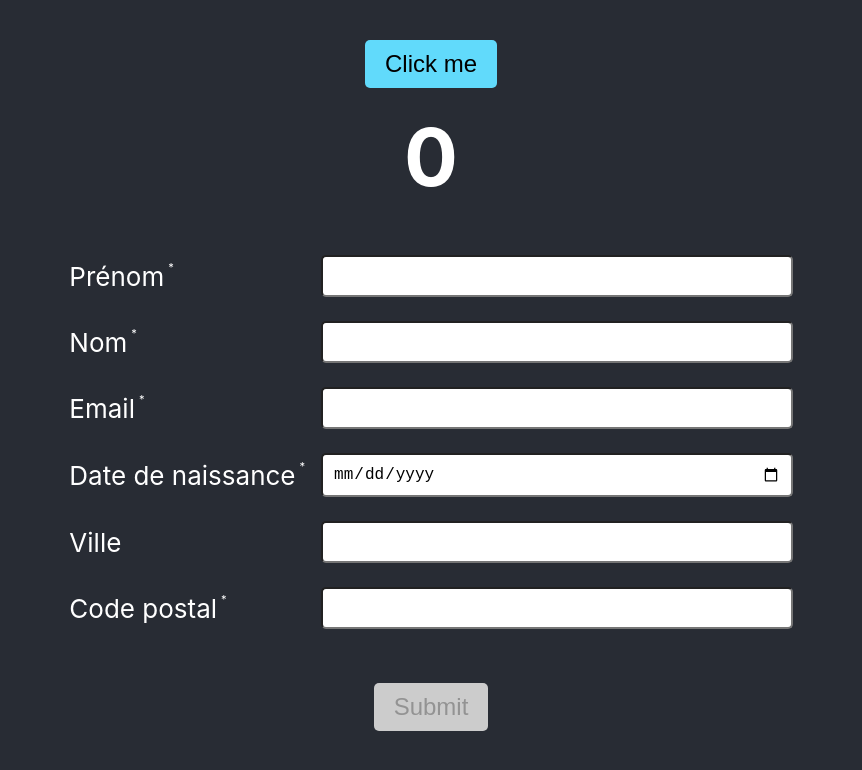
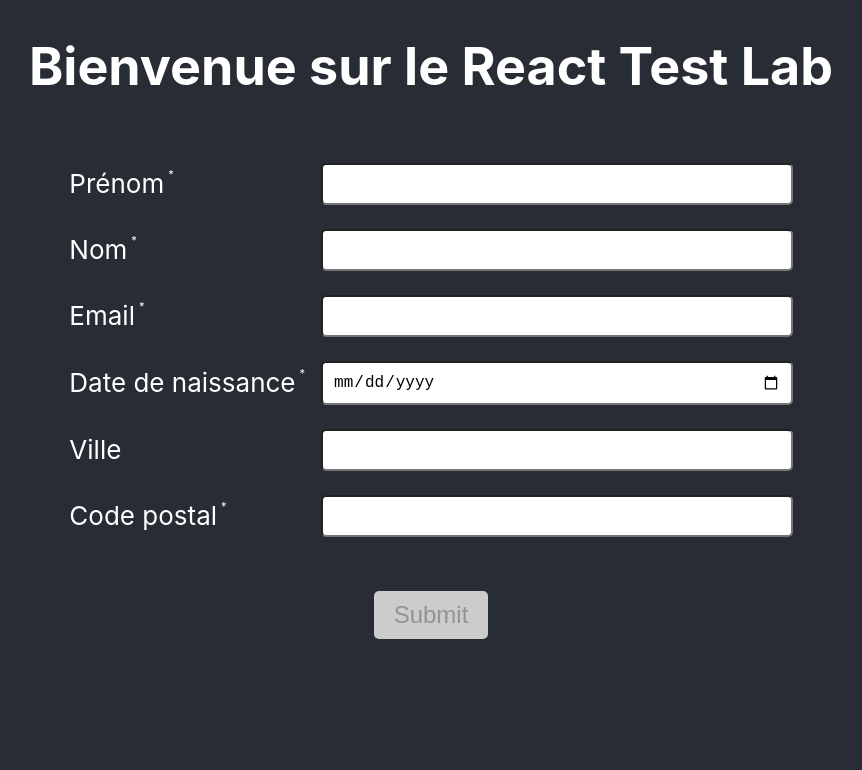
Before and after one commit to YoannAuroyYnov/react-test-lab, a React (Create React App) app: page / in a window 1280 px wide. Shown: the top 770 px of the page, without its empty margins (209-1071 px from the left). Built offline with nearby package versions, Linux system fonts and the light colour scheme.

Commit message:
rm counter with these specs

```diff
--- a/src/App.js
+++ b/src/App.js
@@ -1,11 +1,11 @@
 import { UserForm } from "./components/UserForm";
-import { Counter } from "./components/Counter";
+
 import "./App.css";
 
 function App() {
   return (
     <div className="App">
-      <Counter />
+      <h1>Bienvenue sur le React Test Lab</h1>
       <UserForm />
     </div>
   );
--- a/src/components/Counter.jsx
+++ /dev/null
@@ -1,19 +0,0 @@
-import { useState } from "react";
-
-export const Counter = (props) => {
-  const [count, setCount] = useState(0);
-
-  const clickOnMe = () => {
-    setCount(count + 1);
-  };
-  return (
-    <div className="counter-container">
-      <button className="button" onClick={clickOnMe}>
-        Click me
-      </button>
-      <span className="counter" data-testid="count">
-        {count}
-      </span>
-    </div>
-  );
-};
```
Also changed, not shown: 2 other files (tests, documents, lock files or other folders).
